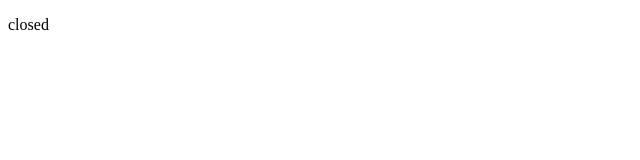
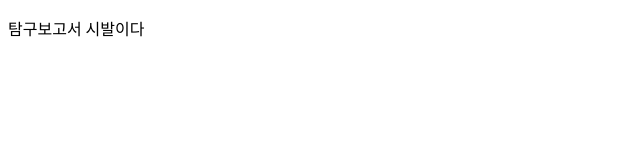
Before and after one commit to hihi7025/tgbgsasibal, a plain HTML site: page index.html in a window 1280 px wide. Shown: the whole page, without its empty margins (0-640 px from the left). Drawn offline with Linux system fonts and the light colour scheme.

Commit message:
Update index.html

```diff
--- a/index.html
+++ b/index.html
@@ -7,6 +7,6 @@
 	<title>Portfolio</title>
 </head>
 <body>
-  <p> closed </p>
+  <p> 탐구보고서 시발이다 </p>
 </body>
 </html>
```
